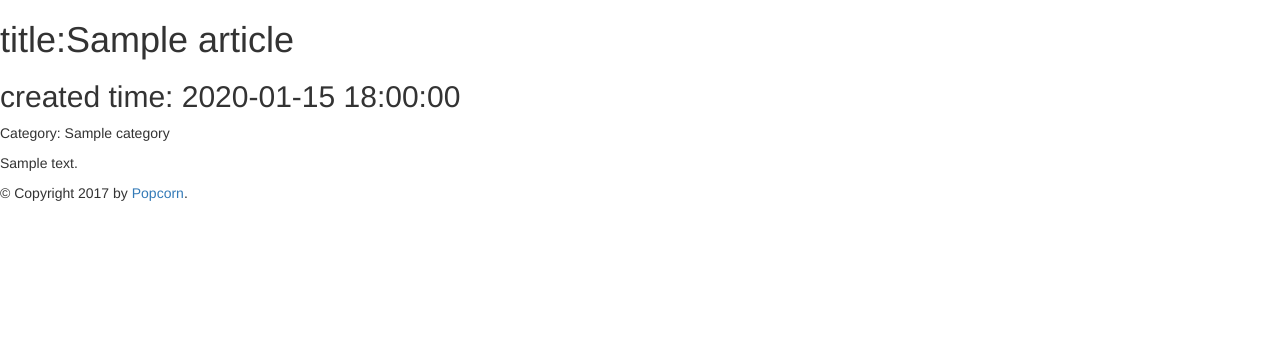
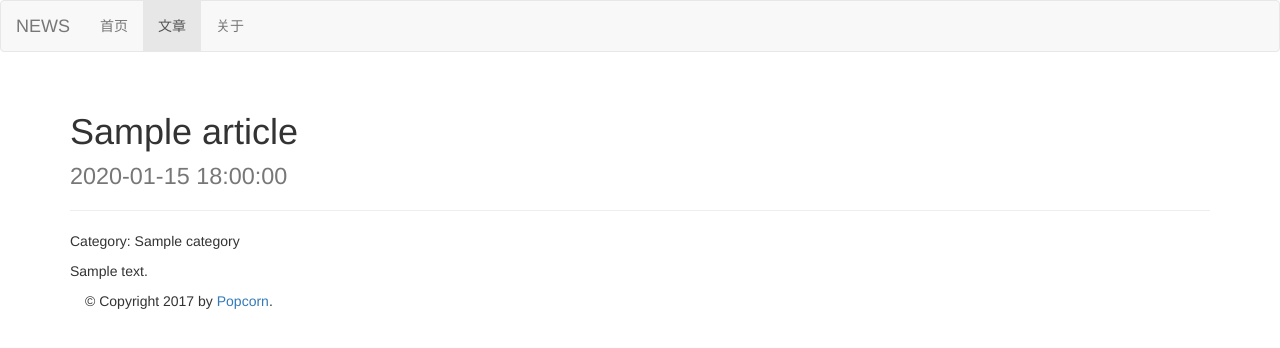
Before and after one commit to clikks/News, a Flask app: template templates/file.html in a window 1280 px wide. Shown: the top 348 px of the page. Run offline with Flask 2, Linux system fonts and the light colour scheme; the template is opened without the code that fills it: most values are stand-ins (such as "Sample title", 1, 10 or a date in 2020); parts of the project's set-up code (start-up, migrations or seed data) failed here and were passed over; some libraries are stand-ins or nearby versions.

Commit message:
bootstrap for base.html

```diff
--- a/templates/base.html
+++ b/templates/base.html
@@ -1,25 +1,54 @@
-<head>
+<!DOCTYPE html>
+<html>
+  <head>
 	<div>
 		{% block head %}
             <meta charset="utf-8">
             <meta http-equiv="X-UA-Compatible" content="IE=edge">
             <meta name="viewport" content="width=device-width, initial-scale=1">
-			<link href="{{ url_for('static',filename="bootstrap-3.3.7-dist/css/bootstrap.min.css") }}" rel="stylesheet">
+			<link href="{{ url_for('static',filename="css/bootstrap.min.css") }}" rel="stylesheet">
 			<meta charset="utf-8">
 			<title>Popcorn NEWS</title>
-			<link rel="stylesheet" href="style.css">
 		{% endblock %}
 	</div>
-</head>
-<body>
-	<script src={{ url_for('static', filename="bootstrap-3.3.7-dist/js/bootstrap.min.js") }}></script>
+  </head>
 
-	<div>
+  <body>
+    <script src="https://code.jquery.com/jquery.js"></script>
+    <script src={{ url_for('static', filename="js/bootstrap.min.js") }}></script>
+
+    <nav class="navbar navbar-default">
+      <div class="conainer-fluid">
+        <div class="navbar-header">
+          <button type="button" class="navbar-toggle collapsed" data-toggle="collapse" data-target="#navbar" aria-expanded="false" aria-controls="navbar">
+            <span class="sr-only">Toggle navigation</span>
+            <span class="icon-bar"></span>
+            <span class="icon-bar"></span>
+            <span class="icon-bar"></span>
+          </button>
+          <a class="navbar-brand" href="#">NEWS</a>
+        </div>
+
+        <ul class="nav navbar-nav">
+        {% block nav %}
+          <li role="presentation" class="active"><a href="#">首页</a></li>
+          <li role="presentation"><a href="#">文章</a></li>
+          <li role="presentation"><a href="#">关于</a></li>
+        {% endblock %}
+        </ul>
+      </div>
+    </nav>
+
+	<div class="container">
 		{% block content %}{% endblock %}
 	</div>
-	<div id="footer">
+
+	<div class="container">
+      <footer>
 		{% block footer %}
 		&copy; Copyright 2017 by <a href "https://www.shiyanlou.com/user/103601/">Popcorn</a>.
 		{% endblock %}
+      <footer>
 	</div>
-</body>
+  </body>
+</html>
--- a/templates/file.html
+++ b/templates/file.html
@@ -1,7 +1,18 @@
 {% extends "base.html" %}
+{% block nav %}
+  <li role="presentation"><a href={{ url_for('index') }}>首页</a></li>
+  <li role="presentation" class="active"><a href="#">文章</a></li>
+  <li role="presentation"><a href="#">关于</a></li>
+{% endblock %}
+
 {% block content %}
-	<h1> title:{{ article.title }} </h1>
-	<h2 id='time'> created time: {{ article.create_time | format_time }}</h2>
+  <div class="page-header">
+	<h1> {{ article.title }}
+      <br>
+      <small>{{ article.create_time | format_time }}</small>
+    </h1>
+  </div>
+  <div
 	<p> Category: {{ article.category.name }}</p>
 	<p> {{ article.content }}</p>
 
```
Also changed, not shown: templates/index.html (+15 -6 lines).
